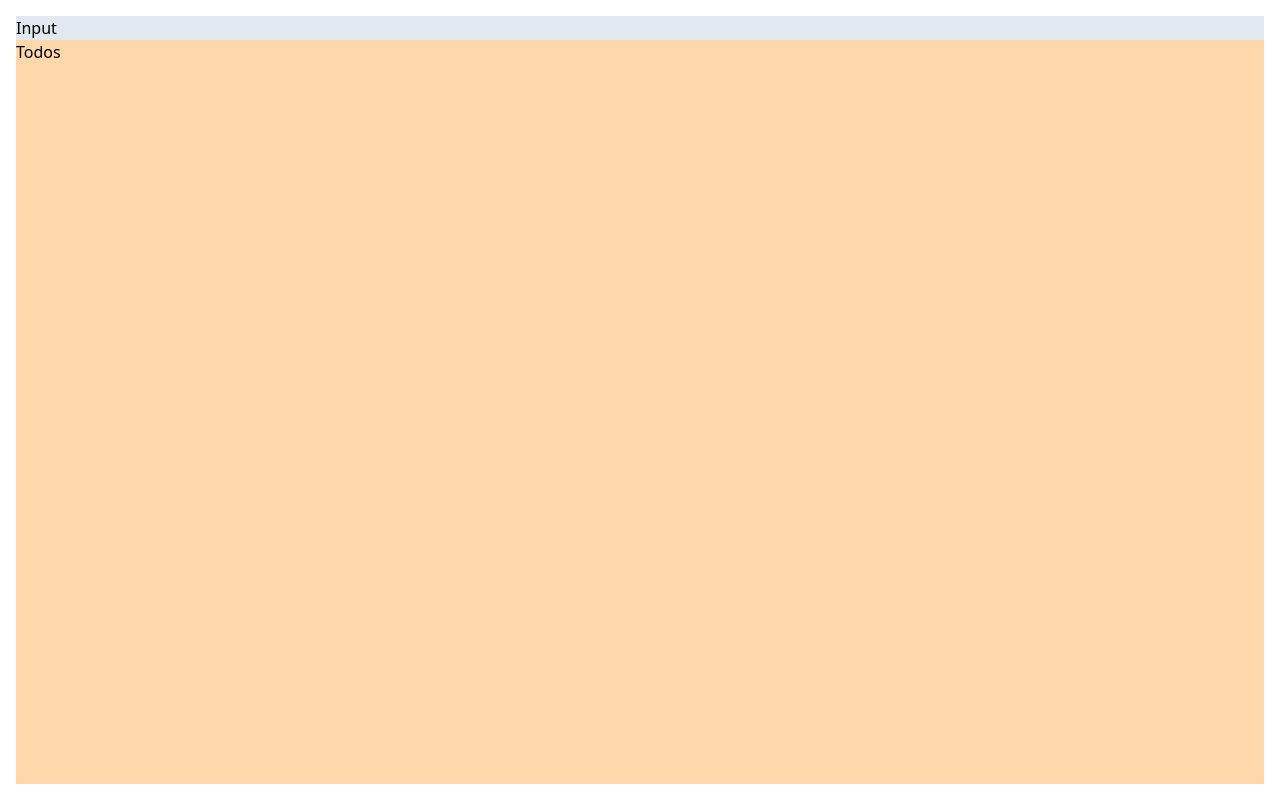
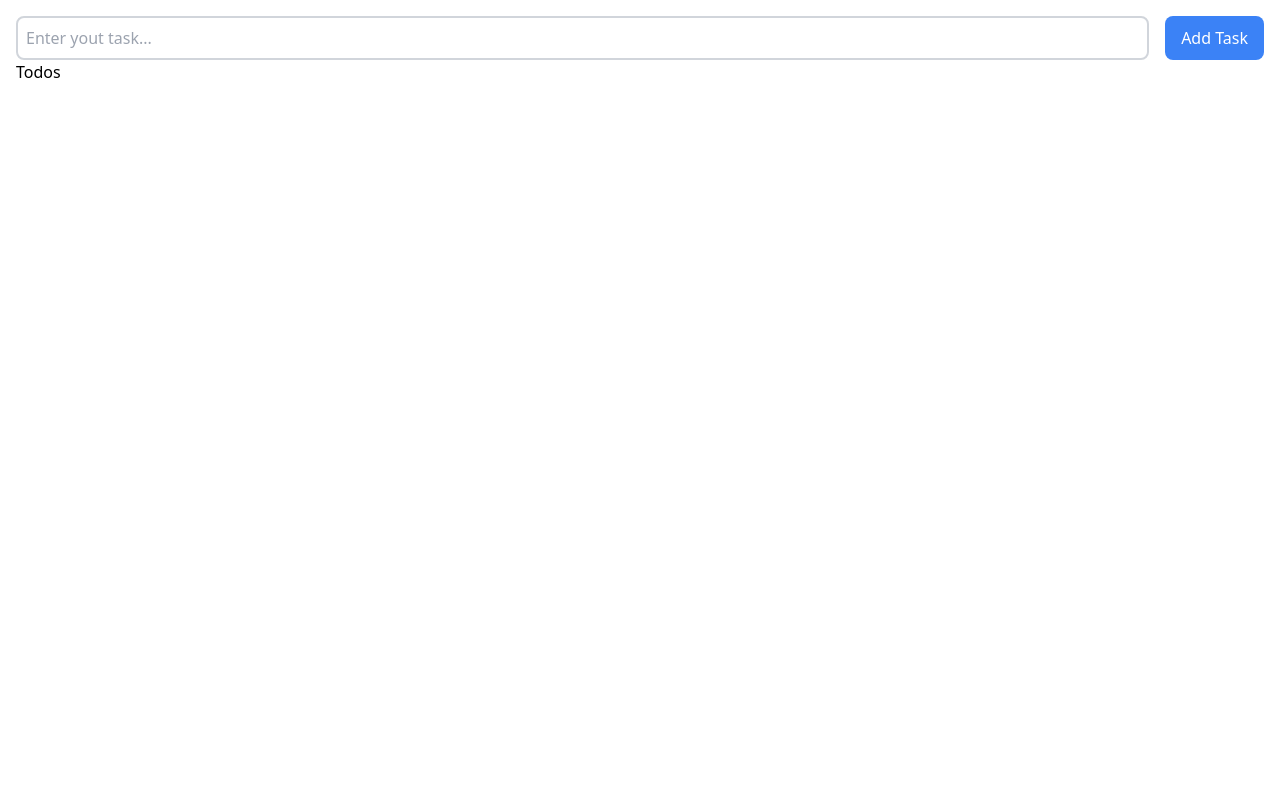
Before and after one commit to seesmof/React-Todo-Webapp, a React (Vite) app: page / in a window 1280 px wide. Built offline with nearby package versions, Linux system fonts and the light colour scheme.

Commit message:
feat: add an input section with a field and a button

```diff
--- a/src/App.jsx
+++ b/src/App.jsx
@@ -6,10 +6,10 @@ function App() {
   return (
     <>
       <div className="flex flex-col-reverse lg:flex-col p-4 min-h-screen">
-        <div className="bg-slate-200">
+        <div className="">
           <Input />
         </div>
-        <div className="flex-1 bg-orange-200">
+        <div className="flex-1">
           <Todos />
         </div>
       </div>
--- a/src/components/Input.jsx
+++ b/src/components/Input.jsx
@@ -1,7 +1,20 @@
 import React from "react";
 
 const Input = () => {
-  return <div>Input</div>;
+  return (
+    <>
+      <div className="flex flex-row gap-4">
+        <input
+          type="text"
+          className="p-2 border-2 border-gray-300 rounded-lg w-full"
+          placeholder="Enter yout task..."
+        />
+        <button className="px-4 py-2 text-white bg-blue-500 rounded-lg whitespace-nowrap">
+          Add Task
+        </button>
+      </div>
+    </>
+  );
 };
 
 export default Input;
```
